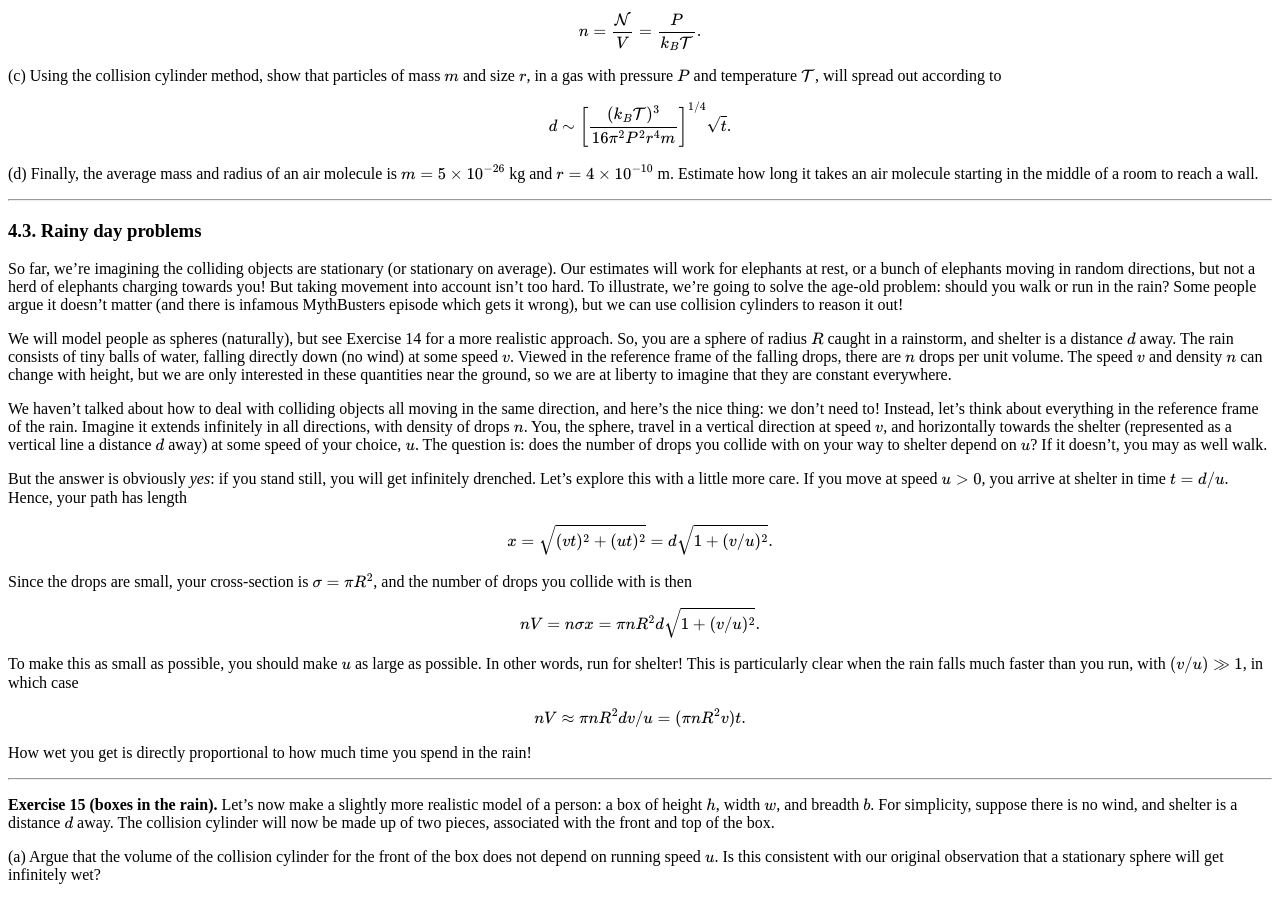
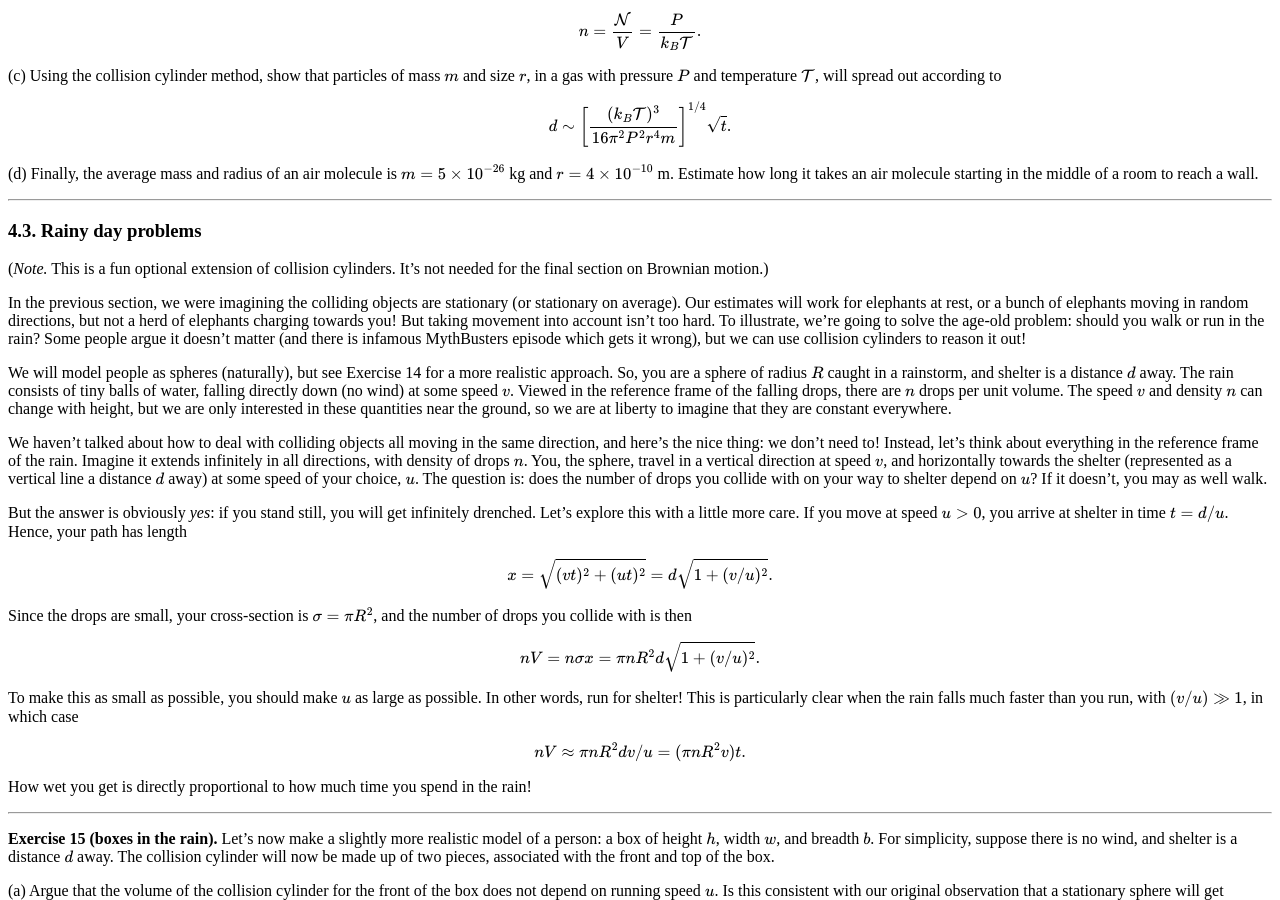
Before and after one commit to hapax/hapax.github.io, a Jekyll site: the page built from assets/simple-physics.md, in a window 1280 px wide and 900 px high, scrolled down 11902 px. Built offline with Jekyll 4.4.1, drawn with Linux system fonts in a browser that asks for light colours; our own code applies the rules of GitHub Pages for plain Markdown files; formulas are drawn with MathJax 3; a script that is not in the unit is left out.

Commit message:
Update simple-physics.md

```diff
--- a/assets/simple-physics.md
+++ b/assets/simple-physics.md
@@ -1284,8 +1284,11 @@ room to reach a wall.
 
 ### 4.3. Rainy day problems <a id="sec-4-3" name="sec-4-3"></a>
 
-So far, we're imagining the colliding objects are stationary (or
-stationary on average).
+(*Note.* This is a fun optional extension of collision
+cylinders. It's not needed for the final section on Brownian motion.)
+
+In the previous section, we were imagining the colliding objects are
+stationary (or stationary on average).
 Our estimates will work for elephants at rest, or a
 bunch of elephants moving in random directions, but not a herd of
 elephants charging towards you!
```
